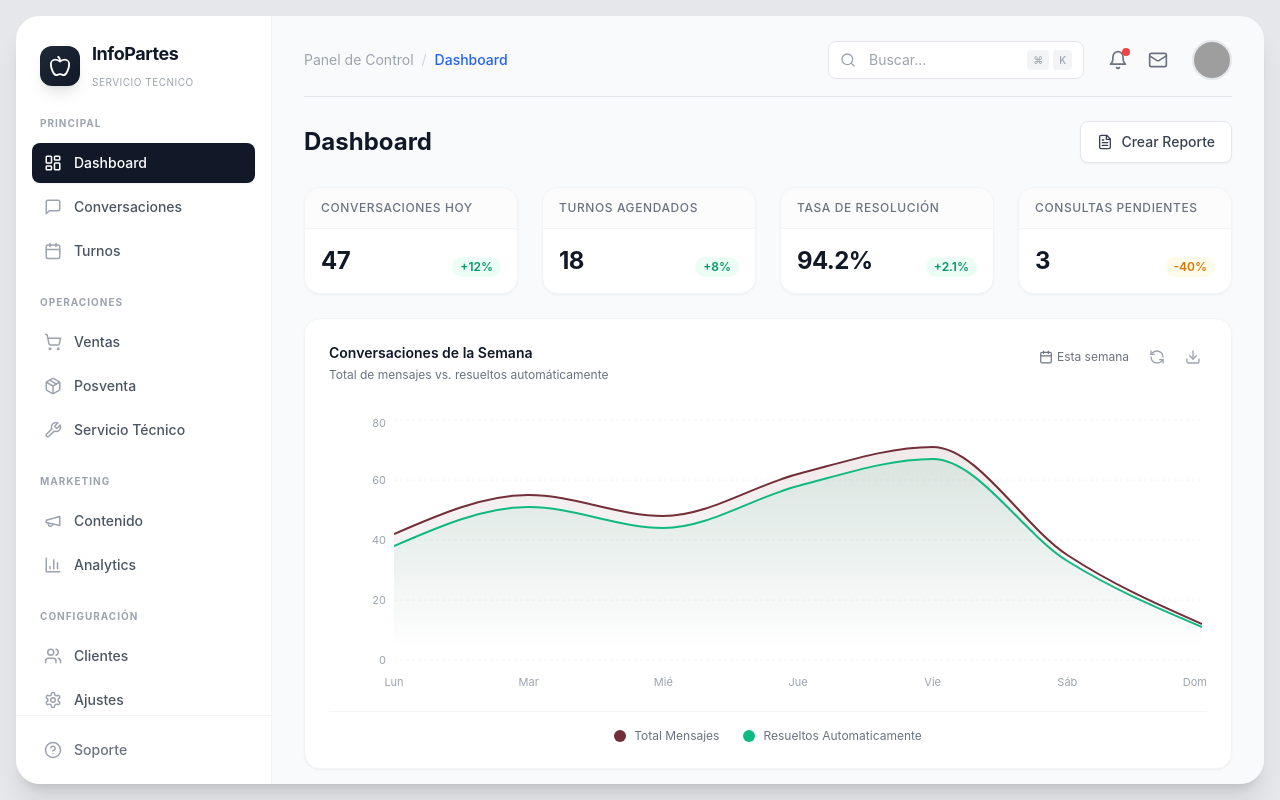
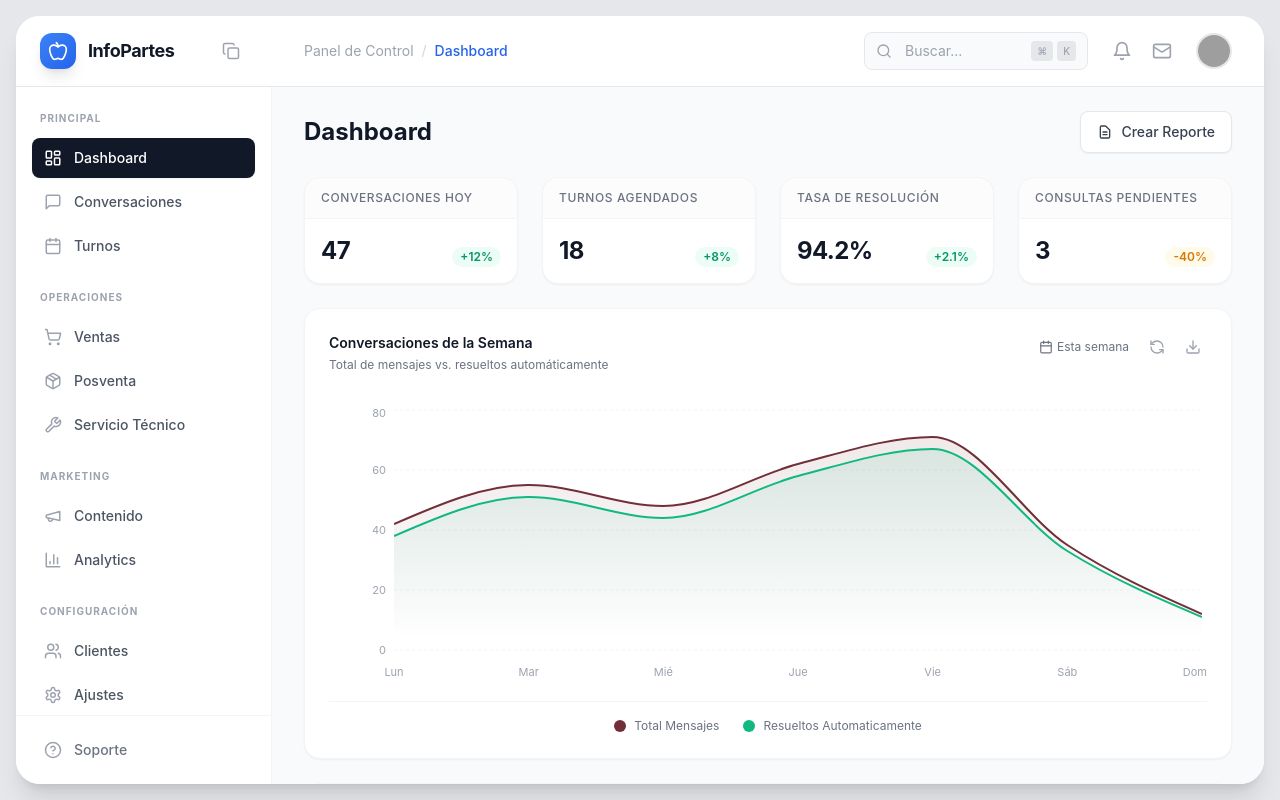
Before and after one commit to aidaptivecom-pixel/aidaptive-dashboard, a React (Vite) app: page / in a window 1280 px wide. Built offline with nearby package versions, Linux system fonts and the light colour scheme; grey boxes are pictures that could not be loaded.

Commit message:
feat: restructure layout - horizontal divider spans full width below header (Salesin style)

```diff
--- a/src/App.tsx
+++ b/src/App.tsx
@@ -134,12 +134,49 @@ const App: React.FC = () => {
 
   return (
     <div className="min-h-screen bg-[#E5E7EB] p-4">
-      <div className="flex h-[calc(100vh-32px)] rounded-3xl overflow-hidden shadow-xl">
-        <Sidebar currentPath={viewToPath[currentView]} />
+      <div className="flex flex-col h-[calc(100vh-32px)] rounded-3xl overflow-hidden shadow-xl bg-white">
+        {/* Top Header Bar - spans full width */}
+        <div className="flex items-center border-b border-gray-200 bg-white">
+          {/* Sidebar Header */}
+          <div className="w-64 px-6 py-4 flex-shrink-0">
+            <Sidebar currentPath={viewToPath[currentView]} headerOnly />
+          </div>
+          {/* Main Header */}
+          <div className="flex-1 px-8 py-4">
+            <Topbar currentView={currentView} />
+          </div>
+        </div>
+
+        {/* Main Content Area */}
+        <div className="flex flex-1 overflow-hidden">
+          {/* Sidebar Navigation */}
+          <div className="w-64 flex-shrink-0 border-r border-gray-100 bg-white">
+            <Sidebar currentPath={viewToPath[currentView]} navOnly />
+          </div>
+
+          {/* Main Content */}
           <main className="flex-1 bg-[#F9FAFB] flex flex-col overflow-hidden">
-          {/* Fixed Topbar */}
-          <div className="px-8 pt-6">
-            <Topbar currentView={currentView} />
+            {/* Page Title Row */}
+            <div className="px-8 py-6 bg-[#F9FAFB]">
+              <div className="flex items-center justify-between">
+                <h1 className="text-2xl font-bold text-gray-900">
+                  {{
+                    dashboard: 'Dashboard',
+                    conversations: 'Conversaciones',
+                    appointments: 'Turnos',
+                    sales: 'Ventas',
+                    posventa: 'Posventa',
+                    repairs: 'Servicio Técnico',
+                    marketing: 'Marketing',
+                  }[currentView]}
+                </h1>
+                <button className="flex items-center gap-2 px-4 py-2.5 bg-white border border-gray-200 rounded-lg text-sm font-medium text-gray-700 hover:bg-gray-50 transition-colors shadow-sm">
+                  <svg className="w-4 h-4" fill="none" stroke="currentColor" viewBox="0 0 24 24">
+                    <path strokeLinecap="round" strokeLinejoin="round" strokeWidth={2} d="M9 12h6m-6 4h6m2 5H7a2 2 0 01-2-2V5a2 2 0 012-2h5.586a1 1 0 01.707.293l5.414 5.414a1 1 0 01.293.707V19a2 2 0 01-2 2z" />
+                  </svg>
+                  Crear Reporte
+                </button>
+              </div>
             </div>
 
             {/* Scrollable Content */}
@@ -170,7 +207,6 @@ const App: React.FC = () => {
                 <div className="space-y-6">
                   <div className="flex items-center justify-between">
                     <div>
-                    <h1 className="text-2xl font-bold text-gray-900">Centro de Conversaciones</h1>
                       <p className="text-sm text-gray-500">Gestiona todas las conversaciones desde un solo lugar</p>
                     </div>
                     <div className="flex items-center gap-2 text-sm">
@@ -207,6 +243,7 @@ const App: React.FC = () => {
           </main>
         </div>
       </div>
+    </div>
   );
 };
 
--- a/src/components/Layout/Sidebar.tsx
+++ b/src/components/Layout/Sidebar.tsx
@@ -1,11 +1,13 @@
 import { NAVIGATION_ITEMS, BOTTOM_NAV } from '../../constants';
-import { Apple } from 'lucide-react';
+import { Apple, Copy } from 'lucide-react';
 
 interface SidebarProps {
   currentPath: string;
+  headerOnly?: boolean;
+  navOnly?: boolean;
 }
 
-export const Sidebar = ({ currentPath }: SidebarProps) => {
+export const Sidebar = ({ currentPath, headerOnly, navOnly }: SidebarProps) => {
   // Normalize path for comparison
   const isActive = (path: string) => {
     if (path === '/' || path === '/dashboard') {
@@ -14,23 +16,29 @@ export const Sidebar = ({ currentPath }: SidebarProps) => {
     return currentPath === path || currentPath === path.replace('/', '');
   };
 
+  // Header only mode - just the logo
+  if (headerOnly) {
     return (
-    <aside className="w-64 border-r border-gray-100 bg-white flex flex-col">
-      {/* Brand - InfoPartes */}
-      <div className="p-6">
+      <div className="flex items-center justify-between">
         <div className="flex items-center gap-3">
-          <div className="w-10 h-10 bg-gradient-to-br from-gray-800 to-gray-900 rounded-xl flex items-center justify-center shadow-lg">
-            <Apple className="text-white" size={22} />
+          <div className="w-9 h-9 bg-gradient-to-br from-blue-500 to-blue-600 rounded-xl flex items-center justify-center shadow-lg">
+            <Apple className="text-white" size={20} />
           </div>
-          <div>
-            <span className="font-bold text-lg text-gray-900 tracking-tight block">InfoPartes</span>
-            <span className="text-[10px] text-gray-400 uppercase tracking-wider">Servicio Tecnico</span>
+          <span className="font-bold text-lg text-gray-900 tracking-tight">InfoPartes</span>
         </div>
+        <button className="p-2 rounded-lg text-gray-400 hover:bg-gray-100 transition-colors">
+          <Copy size={18} />
+        </button>
       </div>
-      </div>
+    );
+  }
 
+  // Nav only mode - just the navigation
+  if (navOnly) {
+    return (
+      <div className="flex flex-col h-full">
         {/* Navigation Groups */}
-      <nav className="flex-1 px-4 space-y-6 overflow-y-auto pb-8">
+        <nav className="flex-1 px-4 py-6 space-y-6 overflow-y-auto">
           {NAVIGATION_ITEMS.map((group) => (
             <div key={group.group}>
               <p className="px-2 text-[10px] font-bold text-gray-400 uppercase tracking-widest mb-3">{group.group}</p>
@@ -73,6 +81,10 @@ export const Sidebar = ({ currentPath }: SidebarProps) => {
             ))}
           </ul>
         </div>
-    </aside>
+      </div>
     );
+  }
+
+  // Full sidebar (legacy, shouldn't be used)
+  return null;
 };
--- a/src/components/Layout/Topbar.tsx
+++ b/src/components/Layout/Topbar.tsx
@@ -1,5 +1,5 @@
 import React from 'react';
-import { Bell, Mail, Search, FileText } from 'lucide-react';
+import { Bell, Mail, Search } from 'lucide-react';
 
 interface TopbarProps {
   currentView?: string;
@@ -20,9 +20,7 @@ export const Topbar: React.FC<TopbarProps> = ({ currentView = 'Dashboard' }) =>
   const displayName = viewNames[currentView.toLowerCase()] || currentView;
 
   return (
-    <div className="space-y-6">
-      {/* Top Bar - Breadcrumb + Search + Icons */}
-      <div className="flex items-center justify-between pb-4 border-b border-gray-200">
+    <div className="flex items-center justify-between">
       {/* Breadcrumb */}
       <div className="flex items-center gap-2 text-sm">
         <span className="text-gray-400">Panel de Control</span>
@@ -38,27 +36,26 @@ export const Topbar: React.FC<TopbarProps> = ({ currentView = 'Dashboard' }) =>
           <input
             type="text"
             placeholder="Buscar..."
-              className="w-64 bg-white border border-gray-200 rounded-lg pl-10 pr-12 py-2 text-sm focus:outline-none focus:ring-2 focus:ring-gray-900/10 transition-all"
+            className="w-56 bg-gray-50 border border-gray-200 rounded-lg pl-10 pr-12 py-2 text-sm focus:outline-none focus:ring-2 focus:ring-gray-900/10 transition-all"
           />
           <div className="absolute right-3 top-1/2 -translate-y-1/2 flex items-center gap-1 text-xs text-gray-400">
-              <span className="px-1.5 py-0.5 bg-gray-100 rounded text-[10px] font-medium">⌘</span>
-              <span className="px-1.5 py-0.5 bg-gray-100 rounded text-[10px] font-medium">K</span>
+            <span className="px-1.5 py-0.5 bg-gray-200 rounded text-[10px] font-medium">⌘</span>
+            <span className="px-1.5 py-0.5 bg-gray-200 rounded text-[10px] font-medium">K</span>
           </div>
         </div>
 
         {/* Action Icons */}
         <div className="flex items-center gap-1">
-            <button className="relative p-2 rounded-lg text-gray-500 hover:bg-gray-100 transition-colors">
+          <button className="relative p-2 rounded-lg text-gray-400 hover:bg-gray-100 transition-colors">
             <Bell size={20} />
-              <span className="absolute top-1.5 right-1.5 w-2 h-2 bg-red-500 rounded-full"></span>
           </button>
-            <button className="p-2 rounded-lg text-gray-500 hover:bg-gray-100 transition-colors">
+          <button className="p-2 rounded-lg text-gray-400 hover:bg-gray-100 transition-colors">
             <Mail size={20} />
           </button>
         </div>
 
         {/* User Avatar */}
-          <div className="w-10 h-10 rounded-full overflow-hidden border-2 border-gray-200">
+        <div className="w-9 h-9 rounded-full overflow-hidden border-2 border-gray-200">
           <img
             src="https://images.unsplash.com/photo-1472099645785-5658abf4ff4e?w=80&h=80&fit=crop&crop=face"
             alt="Usuario"
@@ -67,15 +64,5 @@ export const Topbar: React.FC<TopbarProps> = ({ currentView = 'Dashboard' }) =>
         </div>
       </div>
     </div>
-
-      {/* Title Row - Page Title + Action Button */}
-      <div className="flex items-center justify-between pb-6">
-        <h1 className="text-2xl font-bold text-gray-900">{displayName}</h1>
-        <button className="flex items-center gap-2 px-4 py-2.5 bg-white border border-gray-200 rounded-lg text-sm font-medium text-gray-700 hover:bg-gray-50 transition-colors shadow-sm">
-          <FileText size={16} />
-          Crear Reporte
-        </button>
-      </div>
-    </div>
   );
 };
```
Lines whose indentation alone changed are shown as unchanged.
